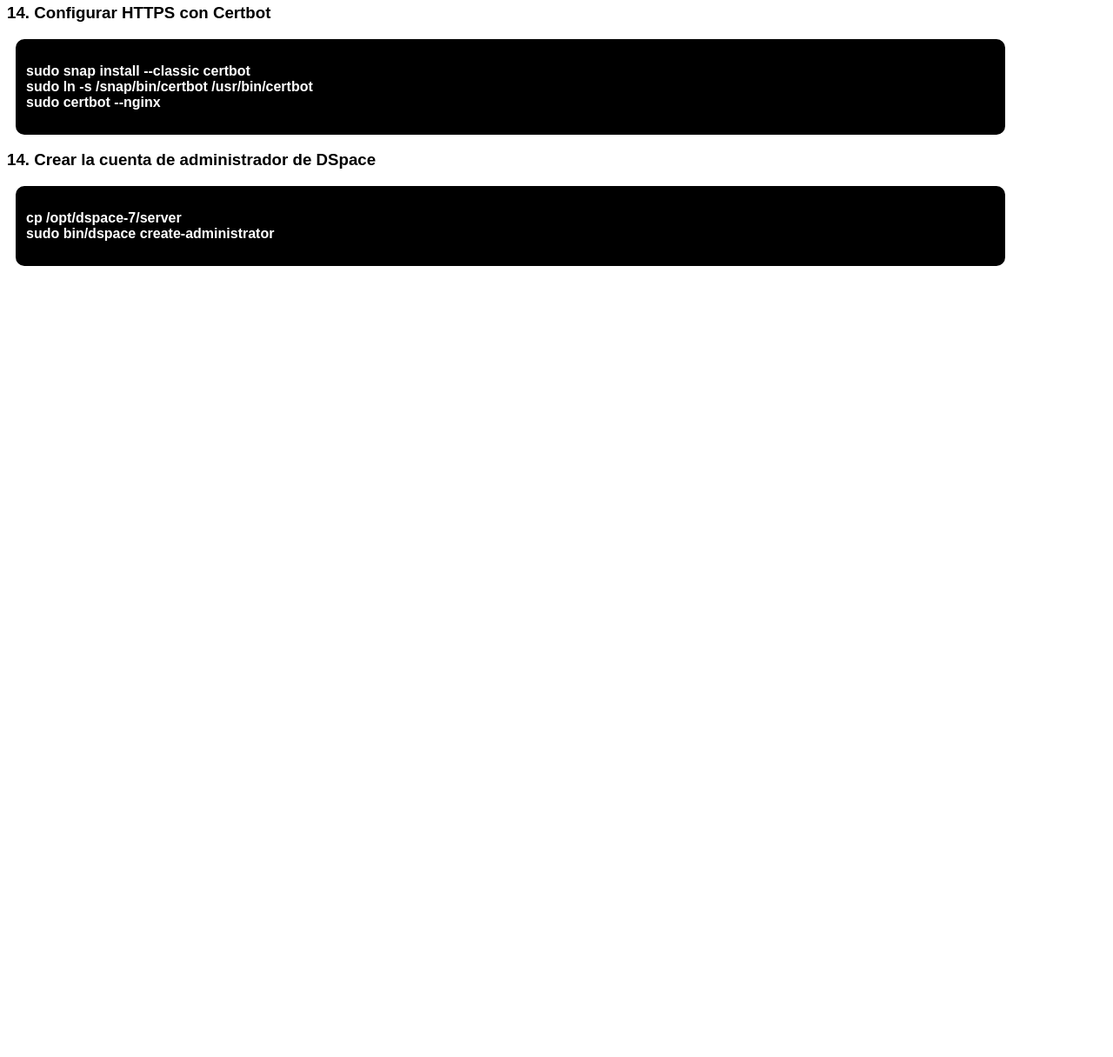
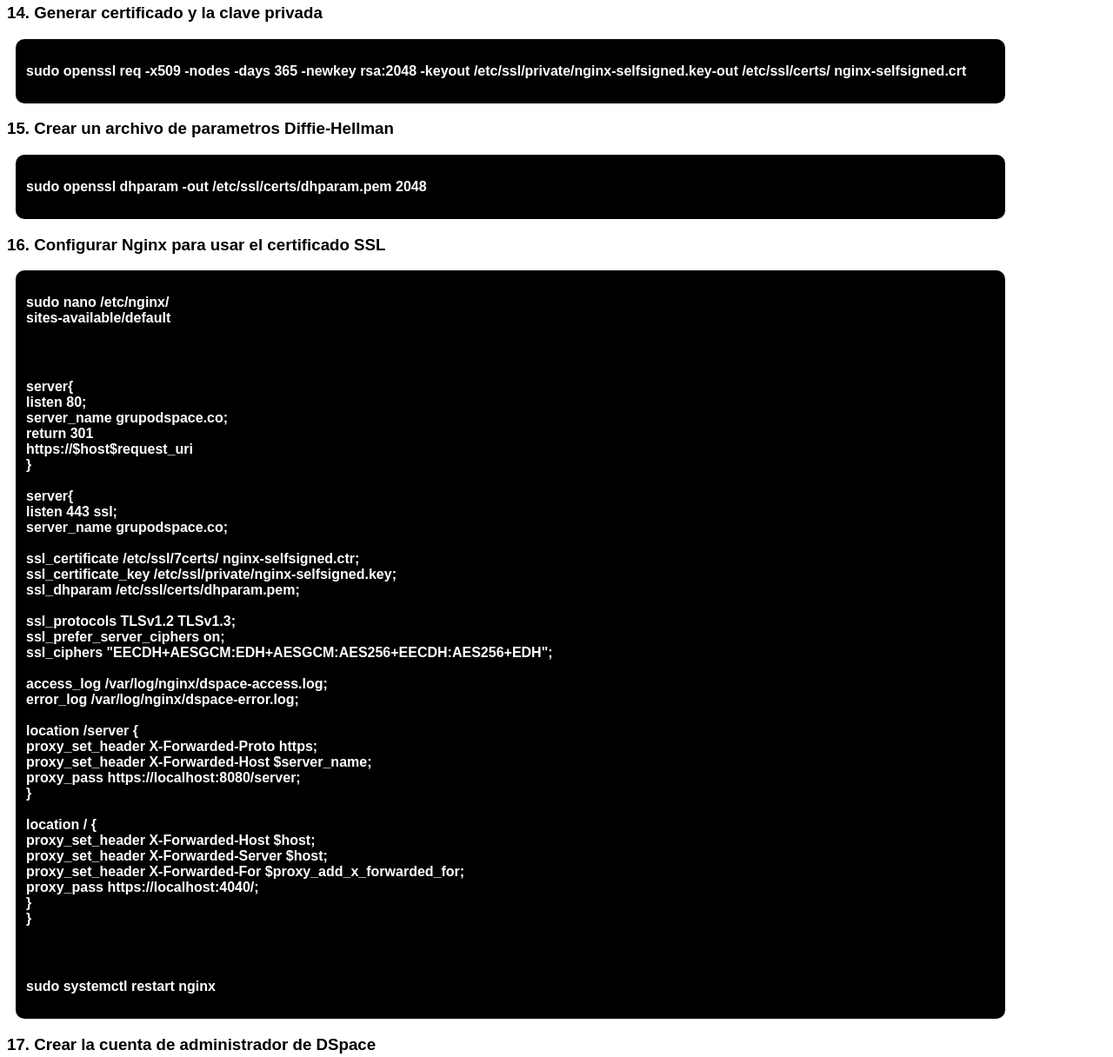
Before and after one commit to GeisonP/Manual_Instalacion_DSPACE, a plain HTML site: page index.html in a window 1280 px wide. Shown: the part 4058-5274 px from the top of the page at 87% size. Before the commit the page ends 4374 px from the top, so only its background shows below. Drawn offline with Linux system fonts and the light colour scheme.

Commit message:
comandos del certificado https

```diff
--- a/index.html
+++ b/index.html
@@ -282,15 +282,29 @@
         Configurar el bloque de servidor: Configura Nginx para actual como proxy inverso para el backend y el frontend de DSpace.<br>
         <b>`sudo service nginx restart`</b>: Reinicia el servicio Nginx para aplicar los cambios</div>
     </div>
-    <h3>14. Configurar HTTPS con Certbot</h3>
+    <h3>14. Generar certificado y la clave privada</h3>
     <div class="command-box">
-        <p class="command-title">sudo snap install --classic certbot<br>sudo ln -s /snap/bin/certbot /usr/bin/certbot<br>sudo certbot --nginx</p>
-        <div class="tooltip"><b>`sudo snap install --classic certbot`</b>: Instala Certbot usando snap.<br>
-            <b>`sudo ln -s /snap/bin/certbot /usr/bin/certbo`</b>: Crea un enlace simbolico para usar Certbot<br>
-            <b>`sudo certbot --nginx`</b>: Configura HTTPS para Nginx usando Certbot.
-        </div>
+        <p class="command-title">sudo openssl req -x509 -nodes -days 365 -newkey rsa:2048 -keyout /etc/ssl/private/nginx-selfsigned.key-out /etc/ssl/certs/ nginx-selfsigned.crt</p>
     </div>
-    <h3>14. Crear la cuenta de administrador de DSpace</h3>
+    <h3>15. Crear un archivo de parametros Diffie-Hellman</h3>
+    <div class="command-box">
+        <p class="command-title">sudo openssl dhparam -out /etc/ssl/certs/dhparam.pem 2048</p>
+    </div>
+    <h3>16. Configurar Nginx para usar el certificado SSL</h3>
+    <div class="command-box">
+        <p class="command-title">sudo nano /etc/nginx/<br>sites-available/default<br></p>
+        <h4>Actualizar la configuracion del servidor para incluir las directivas SSL</h4>
+        <p class="command-title">server{<br>listen 80;<br>server_name grupodspace.co;<br>return 301<br>https://$host$request_uri<br>}<br>
+        <br>server{<br>listen 443 ssl;<br>server_name grupodspace.co;<br><br>ssl_certificate /etc/ssl/7certs/ nginx-selfsigned.ctr;<br>
+        ssl_certificate_key /etc/ssl/private/nginx-selfsigned.key;<br>ssl_dhparam /etc/ssl/certs/dhparam.pem;<br><br>
+        ssl_protocols TLSv1.2 TLSv1.3;<br>ssl_prefer_server_ciphers on;<br>ssl_ciphers "EECDH+AESGCM:EDH+AESGCM:AES256+EECDH:AES256+EDH";<br><br>
+        access_log /var/log/nginx/dspace-access.log;<br>error_log /var/log/nginx/dspace-error.log;<br><br>
+        location /server {<br>proxy_set_header X-Forwarded-Proto https;<br>proxy_set_header X-Forwarded-Host $server_name;<br>proxy_pass https://localhost:8080/server;<br>}<br><br>
+        location / {<br>proxy_set_header X-Forwarded-Host $host;<br>proxy_set_header X-Forwarded-Server $host;<br>proxy_set_header X-Forwarded-For $proxy_add_x_forwarded_for;<br>proxy_pass https://localhost:4040/;<br>}<br>}</p>
+        <h4>Reiniciar Nginx</h4>
+        <p class="command-title">sudo systemctl restart nginx</p>
+    </div>
+    <h3>17. Crear la cuenta de administrador de DSpace</h3>
     <div class="command-box">
         <p class="command-title">cp /opt/dspace-7/server<br>sudo bin/dspace create-administrator</p>
         <div class="tooltip"><b>`cp /opt/dspace-7/server`</b>: Cambia el directorio del servidor DSpace<br>
```
